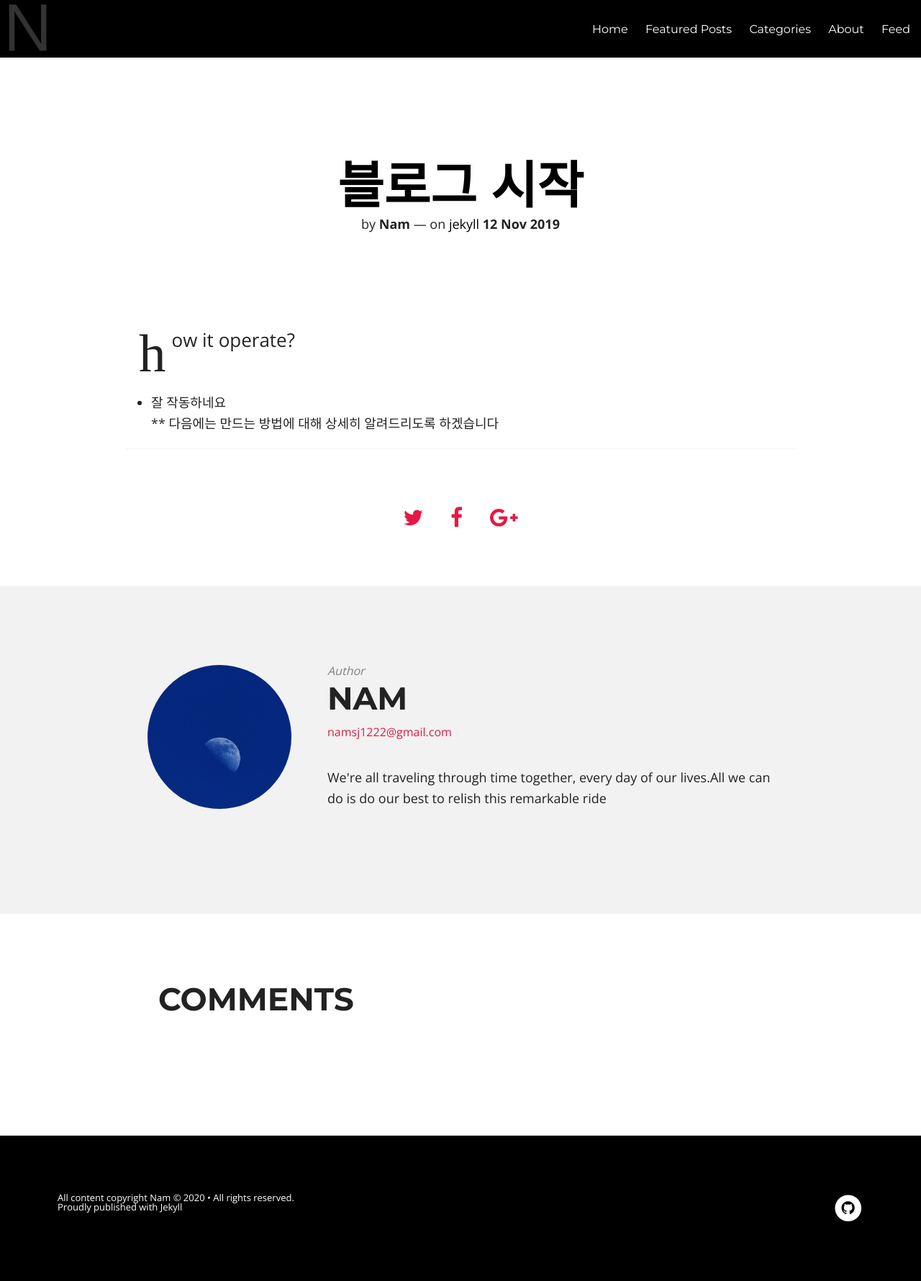
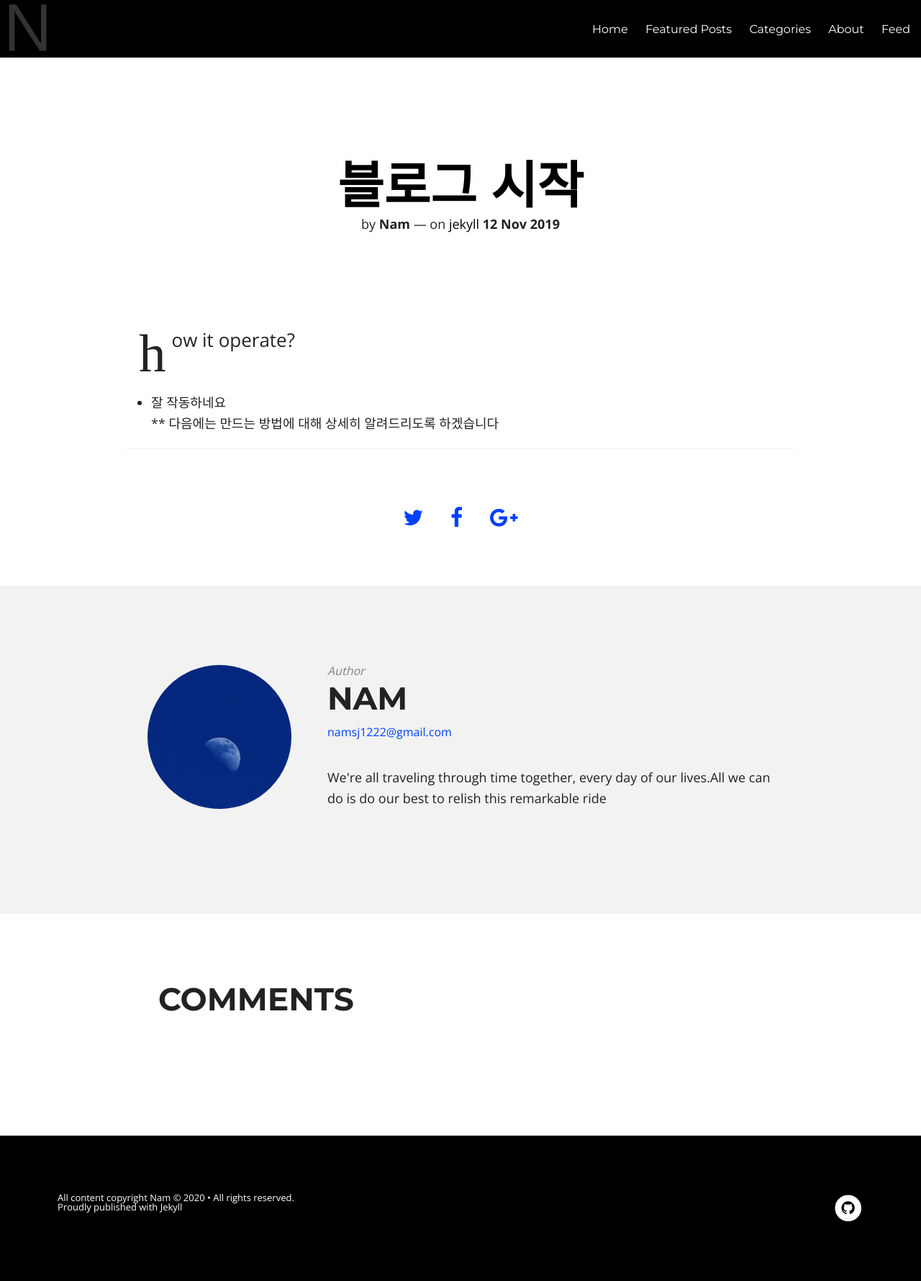
Before and after one commit to NamSuJi/namsuji.github.io, a Jekyll site: the page built from _posts/2019-11-12-블로그시작.md, in a window 1280 px wide. Shown: the whole page at 72% size. Built offline with Jekyll 4.4.1, drawn with Linux system fonts in a browser that asks for light colours; nearby versions of some CDN libraries; comment, search, counter and statistics services are not loaded.

Commit message:
색상 #0040FF 로 변경

```diff
--- a/assets/css/post.css
+++ b/assets/css/post.css
@@ -96,7 +96,7 @@ html, body, .notepad-post-container, .notepad-post-header {
     .post-template .notepad-post-title a {
       color: black; }
       .post-template .notepad-post-title a:hover {
-        color: #e51843; }
+        color: #0040FF; }
     .post-template .notepad-post-title h1 {
       color: black;
       font-weight: 800;
@@ -194,7 +194,7 @@ html, body, .notepad-post-container, .notepad-post-header {
         .post-template .notepad-post-content > div:not(.notepad-post-title) {
           margin: -10% auto 0; } }
       .post-template .notepad-post-content > div:not(.notepad-post-title) a, .post-template .notepad-post-content > div:not(.notepad-post-title) code {
-        color: #e51843; }
+        color: #0040FF; }
       .post-template .notepad-post-content > div:not(.notepad-post-title) ul, .post-template .notepad-post-content > div:not(.notepad-post-title) ol {
         padding-left: 1.25rem;
         font-size: 1.125rem; }
@@ -306,11 +306,11 @@ html, body, .notepad-post-container, .notepad-post-header {
   padding-top: 3.75rem;
   padding-bottom: 3.75rem;
   border-top: 0.0625rem solid #f2f2f2;
-  color: #e51843; }
+  color: #0040FF; }
   .notepad-post-share a {
     display: inline-block;
     margin: 0 0.9375rem;
-    color: #e51843; }
+    color: #0040FF; }
   @media only screen and (min-width: 40.063em) {
     .notepad-post-share {
       padding-top: 5rem;
@@ -353,7 +353,7 @@ html, body, .notepad-post-container, .notepad-post-header {
     .notepad-author-info .notepad-post-author > p {
       font-size: 1.125rem; }
       .notepad-author-info .notepad-post-author > p a {
-        color: #e51843; }
+        color: #0040FF; }
     .notepad-author-info .notepad-post-author .notepad-post-author-avatar {
       width: 12.5rem;
       height: 12.5rem;
@@ -395,7 +395,7 @@ html, body, .notepad-post-container, .notepad-post-header {
     color: black; }
     .notepad-page-title a:hover,
     .notepad-post-title-simple a:hover {
-      color: #e51843; }
+      color: #0040FF; }
   .notepad-page-title h1,
   .notepad-post-title-simple h1 {
     color: black;
@@ -461,7 +461,7 @@ html, body, .notepad-post-container, .notepad-post-header {
     padding-left: 1.875rem;
     padding-right: 1.875rem; }
     .notepad-page-content > div:not(.notepad-page-title) a, .notepad-page-content > div:not(.notepad-page-title) code {
-      color: #e51843; }
+      color: #0040FF; }
     .notepad-page-content > div:not(.notepad-page-title) ul, .notepad-page-content > div:not(.notepad-page-title) ol {
       padding-left: 1.25rem;
       font-size: 1.125rem; }
@@ -522,11 +522,11 @@ html, body, .notepad-post-container, .notepad-post-header {
       margin-right: auto; } }
 
 ::selection {
-  background: #e51843;
+  background: #0040FF;
   color: #fff; }
 
 ::-moz-selection {
-  background: #e51843;
+  background: #0040FF;
   color: #fff; }
 
 pre {
```
